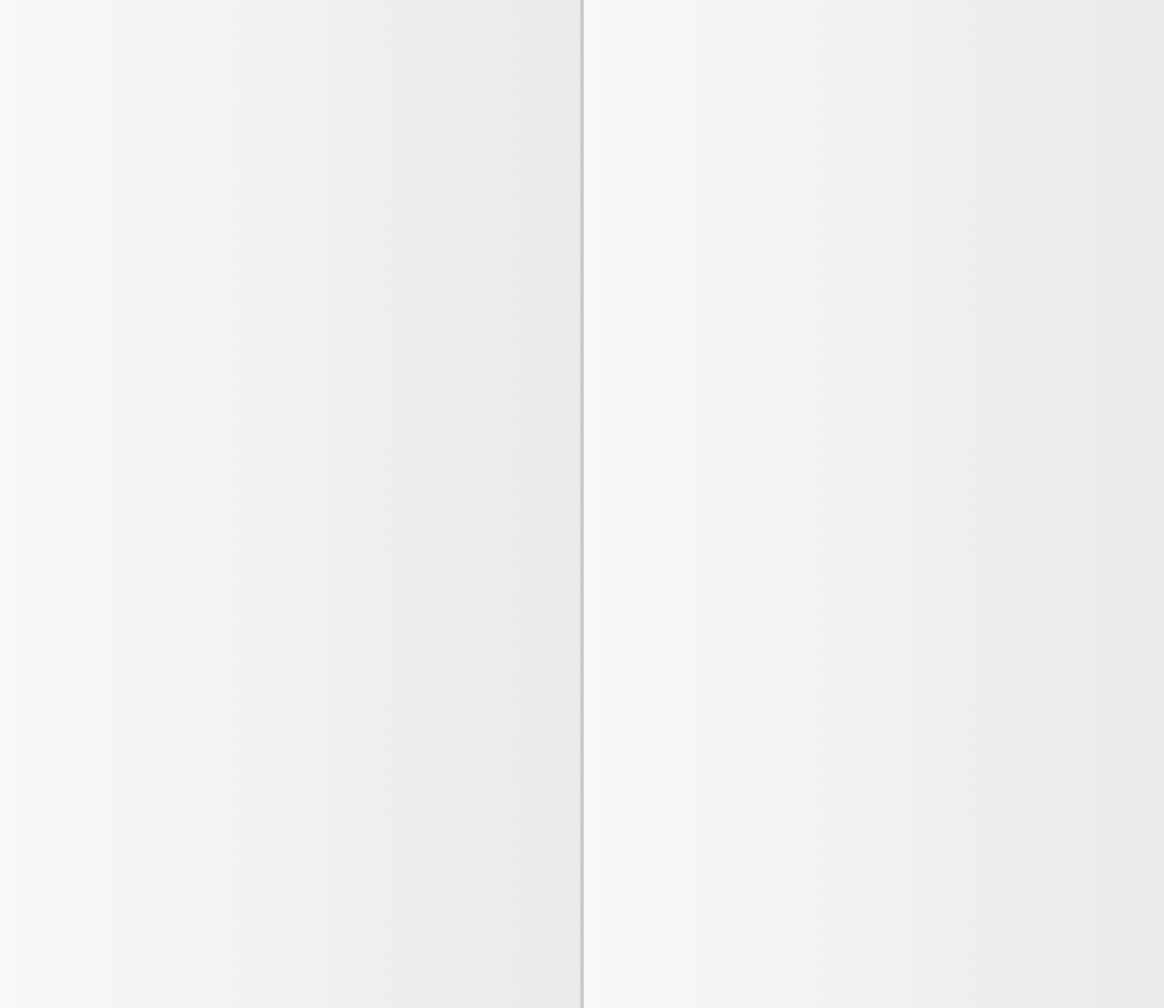
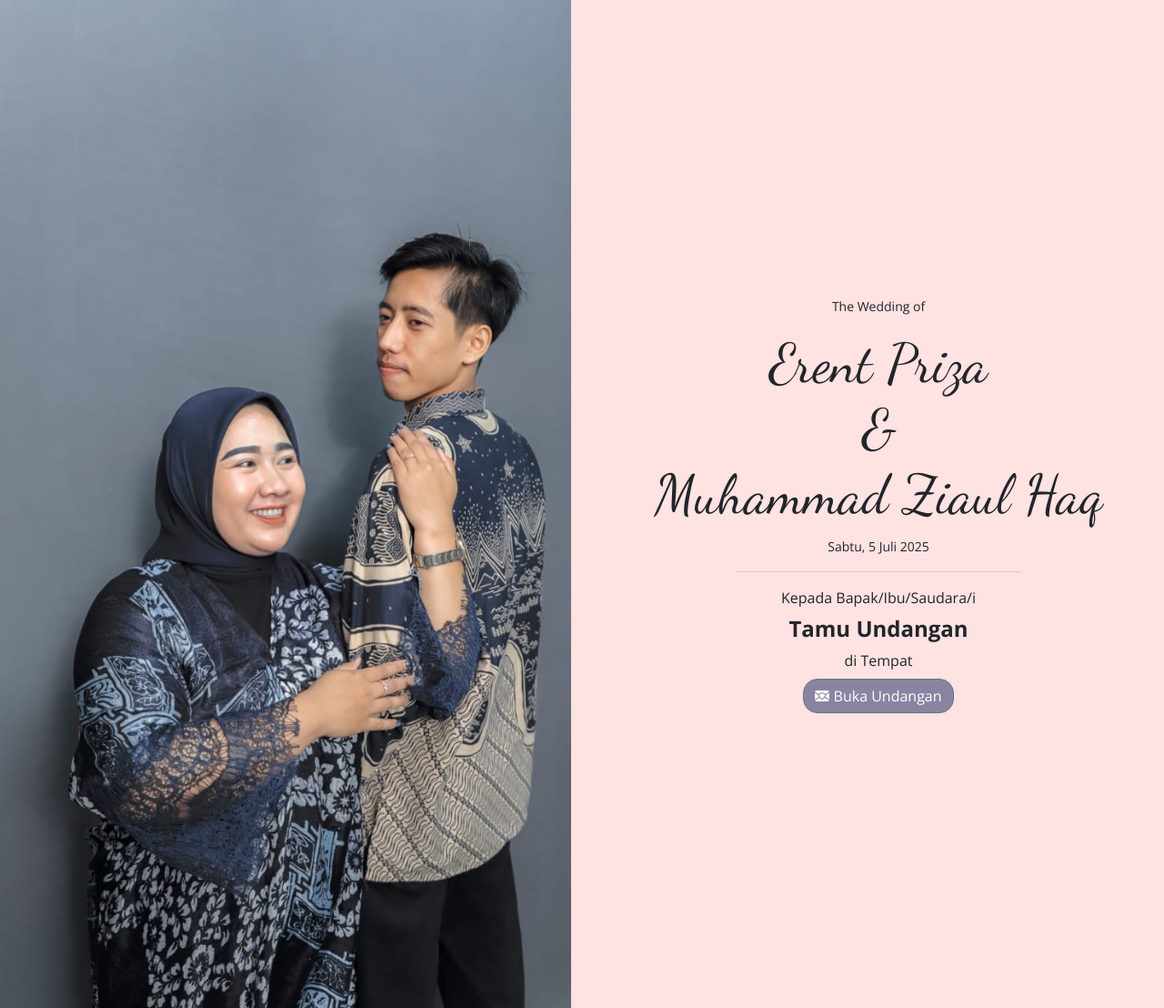
Before and after one commit to Akarwshn/bahagia, a PHP site: page / in a window 1280 px wide. Shown: the whole page at 91% size. Run offline with PHP 8.4, Linux system fonts and the light colour scheme; some libraries are stand-ins or nearby versions.

Commit message:
Update style.css

```diff
--- a/css/style.css
+++ b/css/style.css
@@ -179,31 +179,3 @@
     opacity: 0;
   }
 }
-
-.tirai {
-  position: absolute;
-  top: 0;
-  height: 100%;
-  width: 50%;
-  background: linear-gradient(to right, #f8f8f8, #eaeaea);
-  z-index: 1050; /* pastikan menutupi modal-content */
-  transition: transform 1s ease-in-out;
-}
-
-.tirai-kiri {
-  left: 0;
-  border-right: 2px solid #ccc;
-}
-
-.tirai-kanan {
-  right: 0;
-  border-left: 2px solid #ccc;
-}
-
-.tirai-buka .tirai-kiri {
-  transform: translateX(-100%);
-}
-
-.tirai-buka .tirai-kanan {
-  transform: translateX(100%);
-}
```
